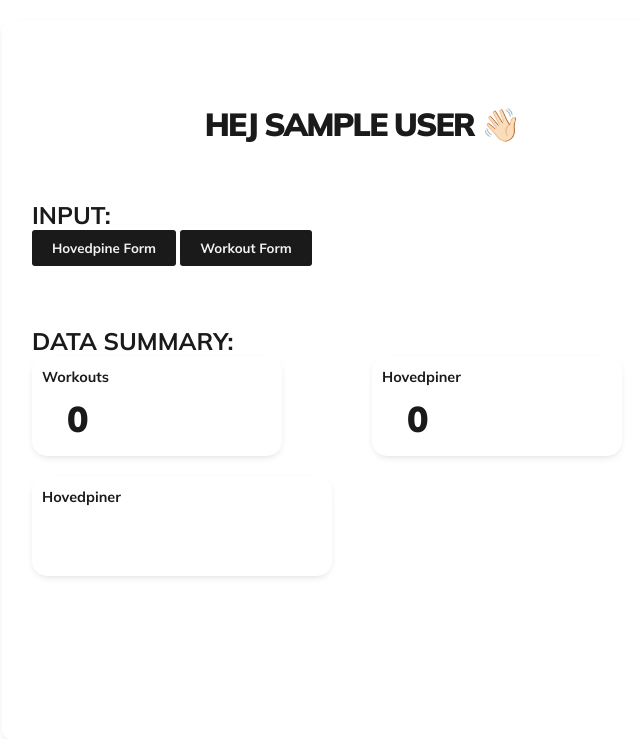
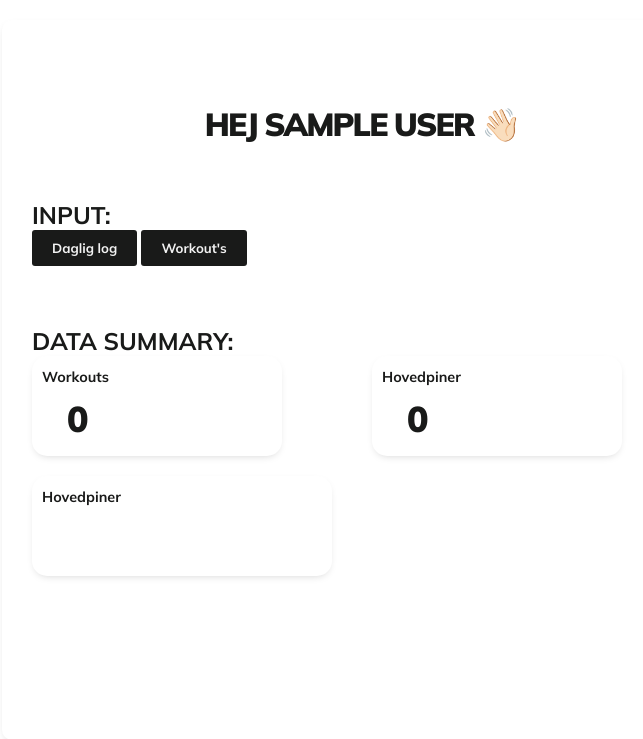
Before and after one commit to LasseLykke/heartbeat, a PHP site: page /forside.php in a window 1280 px wide. Shown: the top 739 px of the page, without its empty margins (278-921 px from the left). Run offline with PHP 8.4, Linux system fonts and the light colour scheme; the visitor is signed in with stand-in values (Sample User, id 1); data that the repository does not hold is empty; a stand-in replaces the project's code that opens the database connection.

Commit message:
small fix in heartbeat form. Need to rethink daily form instead of painform.

```diff
--- a/forside.php
+++ b/forside.php
@@ -29,8 +29,8 @@ if (isset($_SESSION['user_id']) && isset($_SESSION['user_name'])) {
         </div>
         <div class="formContainer">
             <h2 class="formHeader">Input:</h2>
-            <a href="painForm.php"><button class="formBtn">Hovedpine Form</button></a>
-            <a href="træningsForm.php"><button class="formBtn">Workout Form</button></a>
+            <a href="painForm.php"><button class="formBtn">Daglig log</button></a>
+            <a href="træningsForm.php"><button class="formBtn">Workout's</button></a>
         </div>
 
 
@@ -48,7 +48,7 @@ if (isset($_SESSION['user_id']) && isset($_SESSION['user_name'])) {
         <div class="cartWrapper">
             <div class="cart-xs">
                 <h3 class="cartheader">Workouts</h3>
-                <a href="træningsform.php"><button class="cartBtn">
+                <a href="træningsForm.php"><button class="cartBtn">
                 <h1 class="cartNumber">
                     <?php
                     if ($result1->num_rows > 0) {
```
